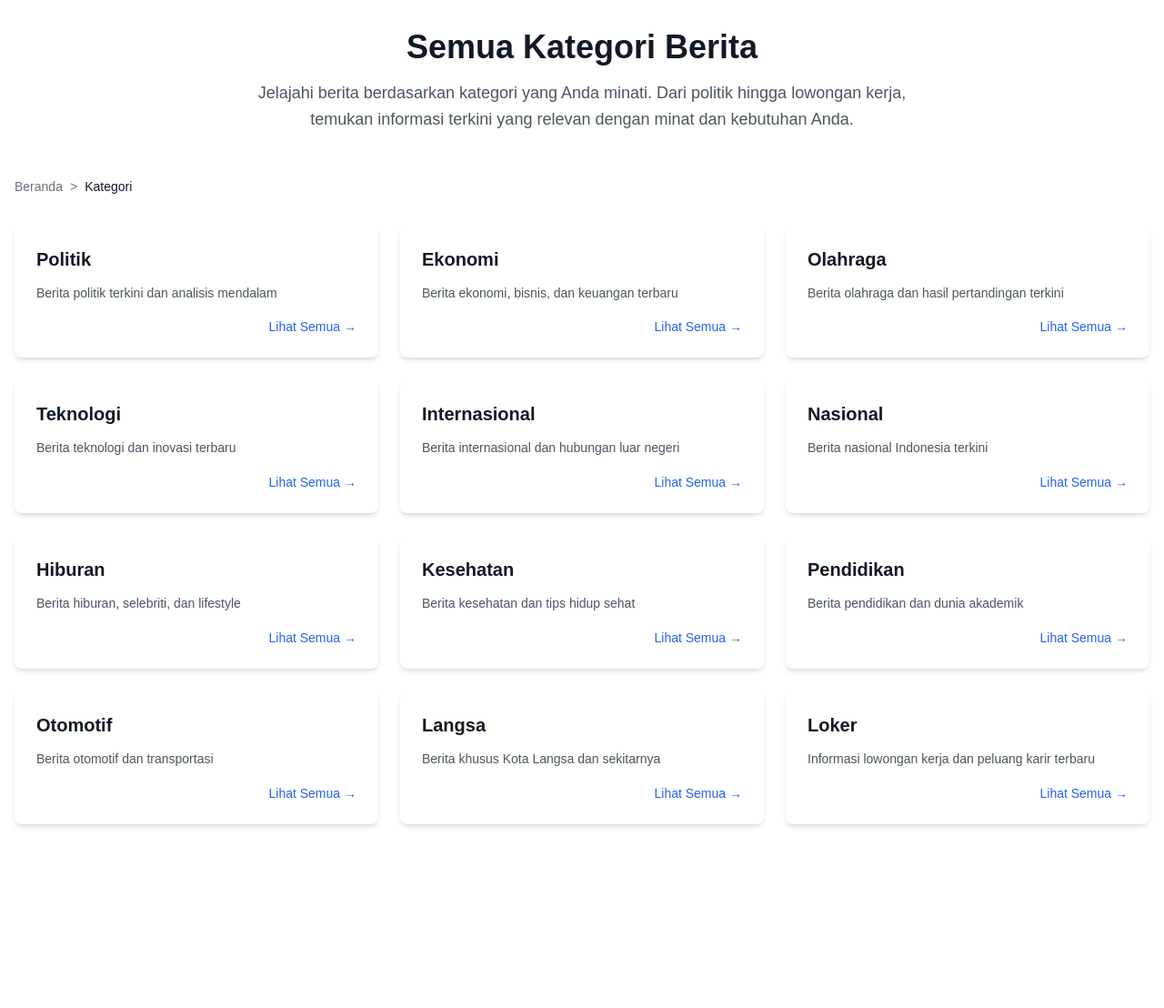
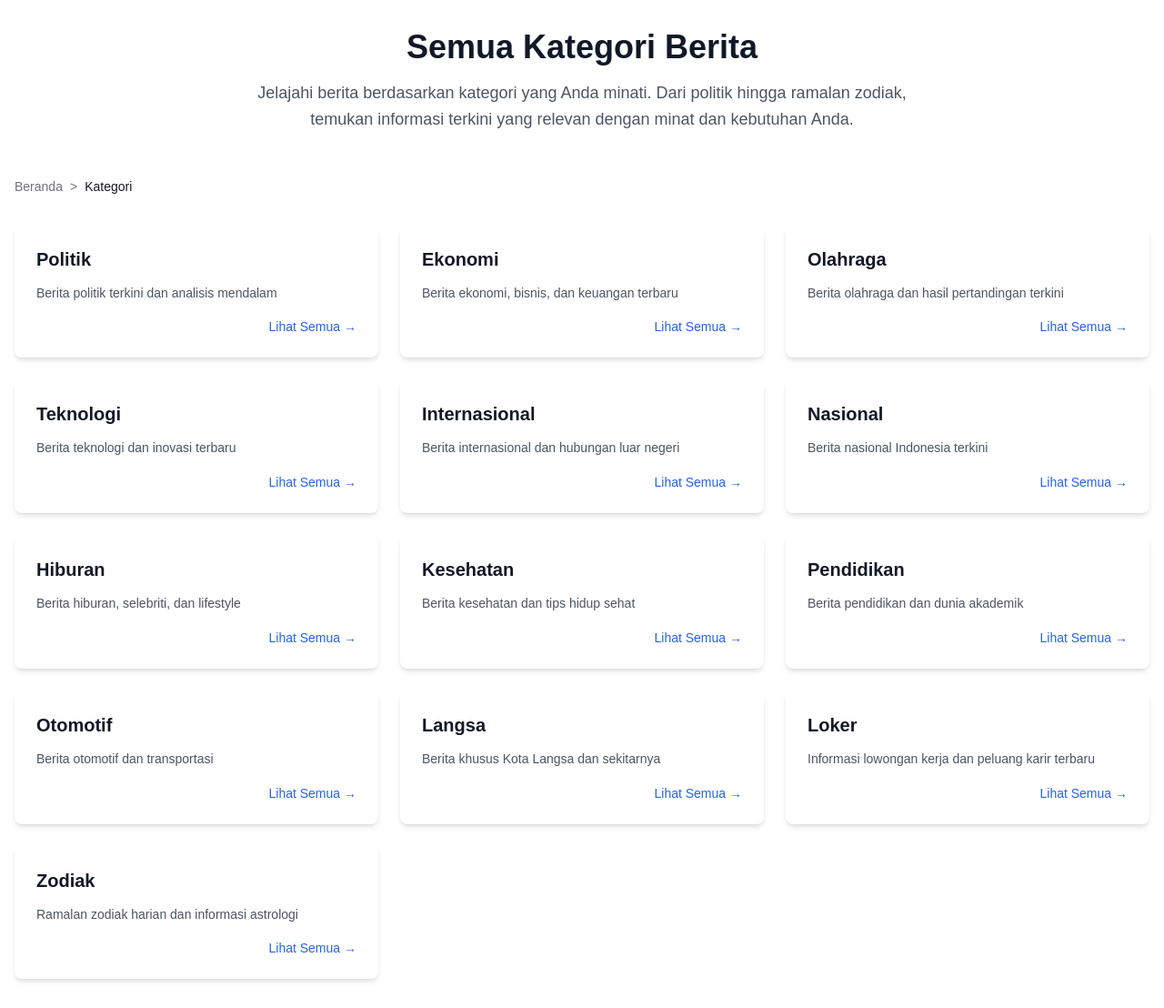
Before and after one commit to 04042015/webLP, a Next.js app: page /kategori in a window 1280 px wide. Shown: the whole page at 91% size. Before the commit the page ends 938 px from the top, so only its background shows below. Built offline with nearby package versions, Linux system fonts and the light colour scheme.

Commit message:
Update page.tsx

```diff
--- a/app/kategori/page.tsx
+++ b/app/kategori/page.tsx
@@ -4,8 +4,8 @@ import type { Metadata } from "next"
 export const metadata: Metadata = {
   title: "Semua Kategori Berita - LangsaPost",
   description:
-    "Jelajahi semua kategori berita di LangsaPost - Politik, Ekonomi, Olahraga, Teknologi, Loker, dan kategori khusus Langsa",
-  keywords: "kategori berita, LangsaPost, berita Langsa, politik, ekonomi, olahraga, teknologi, loker",
+    "Jelajahi semua kategori berita di LangsaPost - Politik, Ekonomi, Olahraga, Teknologi, Loker, Zodiak, dan kategori khusus Langsa",
+  keywords: "kategori berita, LangsaPost, berita Langsa, politik, ekonomi, olahraga, teknologi, loker, zodiak",
 }
 
 const CATEGORIES = [
@@ -69,6 +69,11 @@ const CATEGORIES = [
     name: "Loker",
     description: "Informasi lowongan kerja dan peluang karir terbaru",
   },
+  {
+    slug: "zodiak",
+    name: "Zodiak",
+    description: "Ramalan zodiak harian dan informasi astrologi",
+  },
 ]
 
 export default function CategoriesPage() {
@@ -78,7 +83,7 @@ export default function CategoriesPage() {
       <div className="text-center mb-12">
         <h1 className="text-4xl font-bold text-gray-900 mb-4">Semua Kategori Berita</h1>
         <p className="text-lg text-gray-600 max-w-3xl mx-auto leading-relaxed">
-          Jelajahi berita berdasarkan kategori yang Anda minati. Dari politik hingga lowongan kerja, temukan informasi
+          Jelajahi berita berdasarkan kategori yang Anda minati. Dari politik hingga ramalan zodiak, temukan informasi
           terkini yang relevan dengan minat dan kebutuhan Anda.
         </p>
       </div>
```
